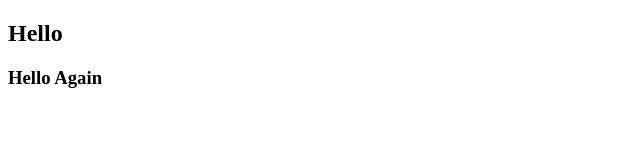
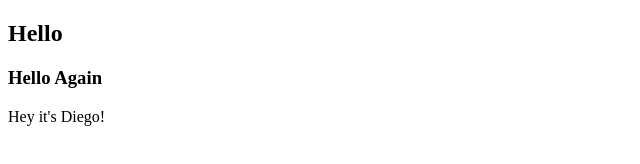
Before and after one commit to creativediego/test2, a plain HTML site: page index.html in a window 1280 px wide. Shown: the whole page, without its empty margins (0-640 px from the left). Drawn offline with Linux system fonts and the light colour scheme.

Commit message:
This is a legit message, no -m BS.

```diff
--- a/index.html
+++ b/index.html
@@ -9,5 +9,6 @@
 <body>
     <h2>Hello</h2>
     <h3>Hello Again</h3>
+    <p>Hey it's Diego!</p>
 </body>
 </html>
```
Also changed, not shown: 1 other file.
